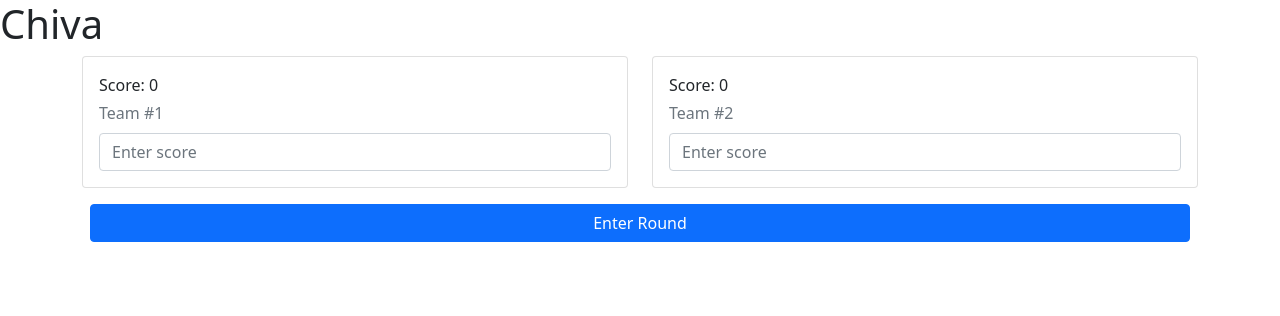
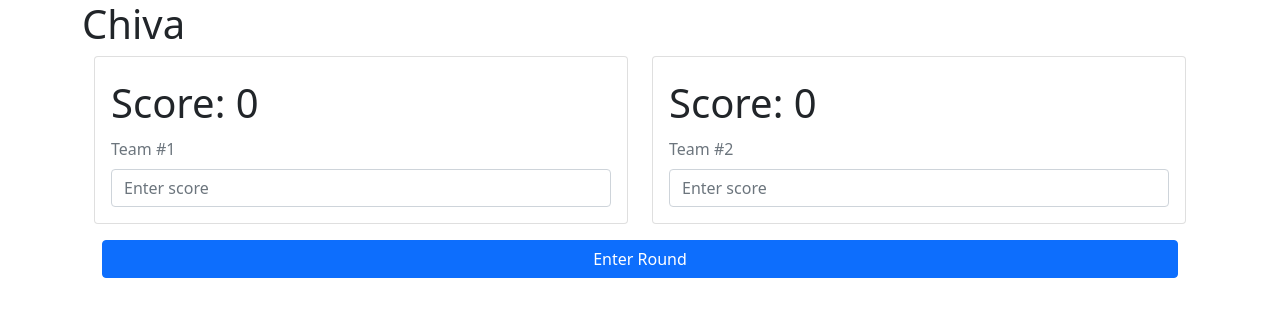
Before and after one commit to wlaboy/Chiva, a React (Vite) app: page / in a window 1280 px wide. Shown: the top 316 px of the page. Built offline with nearby package versions, Linux system fonts and the light colour scheme.

Commit message:
Added Redux and React-Redux. Modified app structure to accommidate Redux.

```diff
--- a/package.json
+++ b/package.json
@@ -9,9 +9,13 @@
   },
   "dependencies": {
     "@popperjs/core": "^2.11.5",
+    "@redux-devtools/core": "^3.13.1",
+    "@reduxjs/toolkit": "^1.8.2",
     "bootstrap": "^5.1.3",
     "react": "^18.0.0",
-    "react-dom": "^18.0.0"
+    "react-dom": "^18.0.0",
+    "react-redux": "^8.0.2",
+    "redux": "^4.2.0"
   },
   "devDependencies": {
     "@types/react": "^18.0.0",
--- a/src/App.tsx
+++ b/src/App.tsx
@@ -1,12 +1,12 @@
-import Scoreboard from "./components/Scoreboard";
+import Scoreboard from "./features/scoreboard/Scoreboard";
 import "bootstrap/dist/css/bootstrap.min.css";
 
 function App() {
   return (
-    <>
+    <div className="container">
       <h1>Chiva</h1>
       <Scoreboard />
-    </>
+    </div>
   );
 }
 
--- a/src/components/Scoreboard.tsx
+++ /dev/null
@@ -1,41 +0,0 @@
-import { useState } from "react";
-import Team from "./Team";
-
-interface ITeam {
-  name: string;
-  score: number;
-}
-
-function Scoreboard() {
-  const [handsPlayed, setHandsPlayed] = useState<number>(0);
-  const [teamOne, setTeamOne] = useState<ITeam>({
-    name: "Team #1",
-    score: 0,
-  });
-  const [teamTwo, setTeamTwo] = useState<ITeam>({
-    name: "Team #2",
-    score: 0,
-  });
-
-  const updateScore = () => {};
-
-  return (
-    <div className="container">
-      <div className="row">
-        <div className="col">
-          <Team name={teamOne.name} score={teamOne.score} />
-        </div>
-        <div className="col">
-          <Team name={teamTwo.name} score={teamTwo.score} />
-        </div>
-      </div>
-      <div className="row m-2 pt-2">
-        <button className="btn btn-primary" onClick={updateScore}>
-          Enter Round
-        </button>
-      </div>
-    </div>
-  );
-}
-
-export default Scoreboard;
--- /dev/null
+++ b/src/features/scoreboard/Scoreboard.tsx
@@ -0,0 +1,34 @@
+import { useState } from "react";
+import { Team as ITeam } from "../team/teamModel";
+import Team from "../team/Team";
+
+function Scoreboard() {
+  const [teams, setTeams] = useState<ITeam[]>([
+    { name: "Team #1", score: 0 },
+    { name: "Team #2", score: 0 },
+  ]);
+
+  const updateScore = () => {
+    console.log(`Team: ${teams[0].name} | Score: ${teams[0].score}`);
+    console.log(`Team: ${teams[1].name} | Score: ${teams[1].score}`);
+  };
+
+  return (
+    <div className="container">
+      <div className="row">
+        {teams.map((team) => (
+          <div className="col" key={team.name}>
+            <Team name={team.name} score={team.score} />
+          </div>
+        ))}
+      </div>
+      <div className="row m-2 pt-2">
+        <button className="btn btn-primary" onClick={updateScore}>
+          Enter Round
+        </button>
+      </div>
+    </div>
+  );
+}
+
+export default Scoreboard;
--- a/src/components/Team.tsx
+++ b/src/features/team/Team.tsx
@@ -7,13 +7,15 @@ function Team({ name, score }: Props) {
   return (
     <div className="card">
       <div className="card-body">
-        <p className="card-title">
+        <p className="card-title fs-1">
           Score: <span>{score}</span>
         </p>
         <p className="card-subtitle text-muted mb-2">{name}</p>
         <input
           className="form-control"
           type="number"
+          min="0"
+          max="500"
           placeholder="Enter score"
         />
       </div>
--- /dev/null
+++ b/src/features/team/teamModel.ts
@@ -0,0 +1,4 @@
+export interface Team {
+  name: string;
+  score: number;
+}
--- /dev/null
+++ b/src/features/team/teamSlice.ts
@@ -0,0 +1,24 @@
+import { createSlice, PayloadAction } from "@reduxjs/toolkit";
+
+export interface TeamState {
+  name: string;
+  score: number;
+}
+
+const initialState: TeamState = {
+  name: "Team #1",
+  score: 0,
+};
+
+export const teamSlice = createSlice({
+  name: "team",
+  initialState,
+  reducers: {
+    increment: (state, action: PayloadAction<number>) => {
+      state.score += action.payload;
+    },
+  },
+});
+
+export const { increment } = teamSlice.actions;
+export default teamSlice.reducer;
--- a/src/main.tsx
+++ b/src/main.tsx
@@ -1,9 +1,13 @@
 import React from "react";
 import ReactDOM from "react-dom/client";
 import App from "./App";
+import { store } from "./store";
+import { Provider } from "react-redux";
 
 ReactDOM.createRoot(document.getElementById("root")!).render(
   <React.StrictMode>
-    <App />
+    <Provider store={store}>
+      <App />
+    </Provider>
   </React.StrictMode>
 );
--- /dev/null
+++ b/src/store.ts
@@ -0,0 +1,11 @@
+import { configureStore } from "@reduxjs/toolkit";
+import teamReducer from "./features/team/teamSlice";
+
+export const store = configureStore({
+  reducer: {
+    team: teamReducer,
+  },
+});
+
+export type RootState = ReturnType<typeof store.getState>;
+export type AppDispatch = typeof store.dispatch;
```
Also changed, not shown: 1 other file (tests, documents, lock files or other folders).
